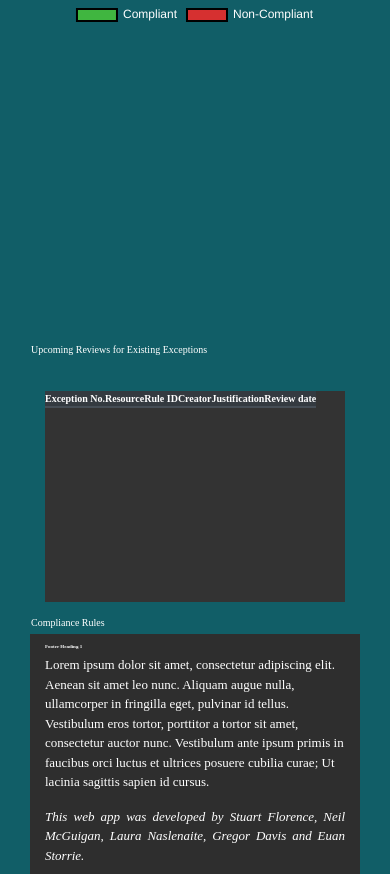
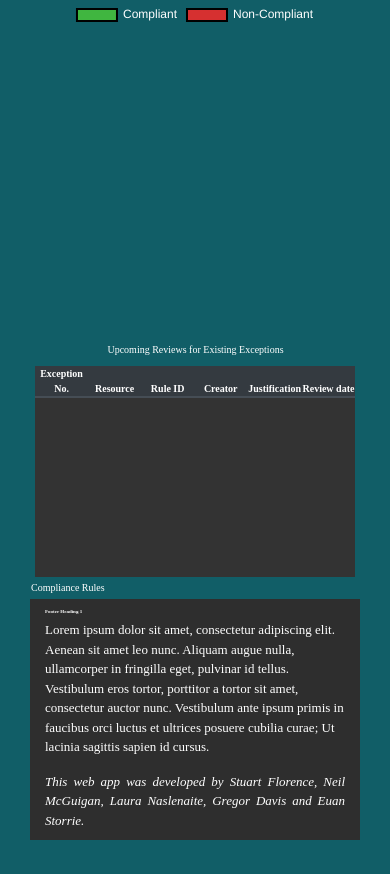
Before and after one commit to Stuflo19/Team-8-Industrial-Project, a PHP site: page / in a window 390 px wide. Shown: the part 93-967 px from the top of the page. Run offline with PHP 8.4, Linux system fonts and the light colour scheme; data that the repository does not hold is empty; some libraries are stand-ins or nearby versions.

Commit message:
Added styling changes and scalability for mobile view

```diff
--- a/CSS/master.css
+++ b/CSS/master.css
@@ -146,6 +146,7 @@ table{
 .fixed_header th {
   padding: 0px;
   border: 0px;
+  width: 16%;
 }
 
 .fixed_header td {
--- a/index.php
+++ b/index.php
@@ -58,10 +58,10 @@
       <div class="col-lg-1"></div>
       <!-- Review Dates -->
       <div class="col-lg-5 " >
-        <div class="row d-flex align-items-center p-4">
+        <div class="row-lg mt-4">
           <h3>Upcoming Reviews for Existing Exceptions</h3>
         </div>
-          <div class="d-flex align-items-center p-4">
+          <div class="d-flex align-items-center p-2">
           <table class="table fixed_header" style="color:white">
             <thead style="position: sticky; top:0;" class="thead-dark stickyHead">
               <tr class="stickyHead">
```
